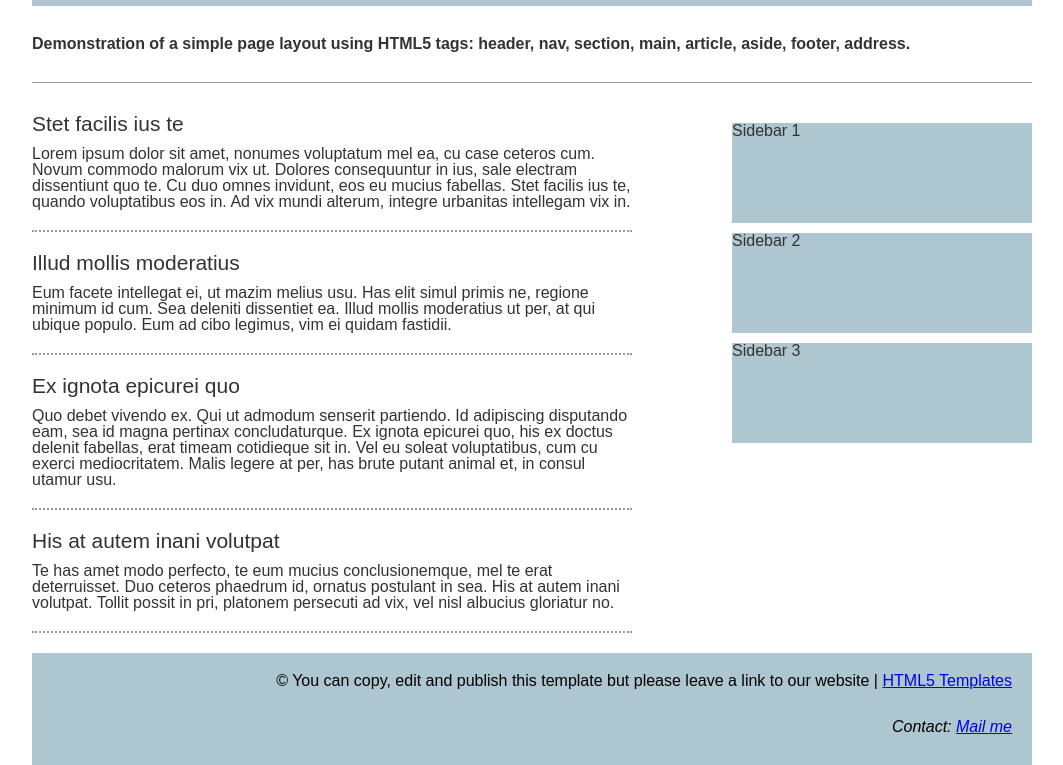
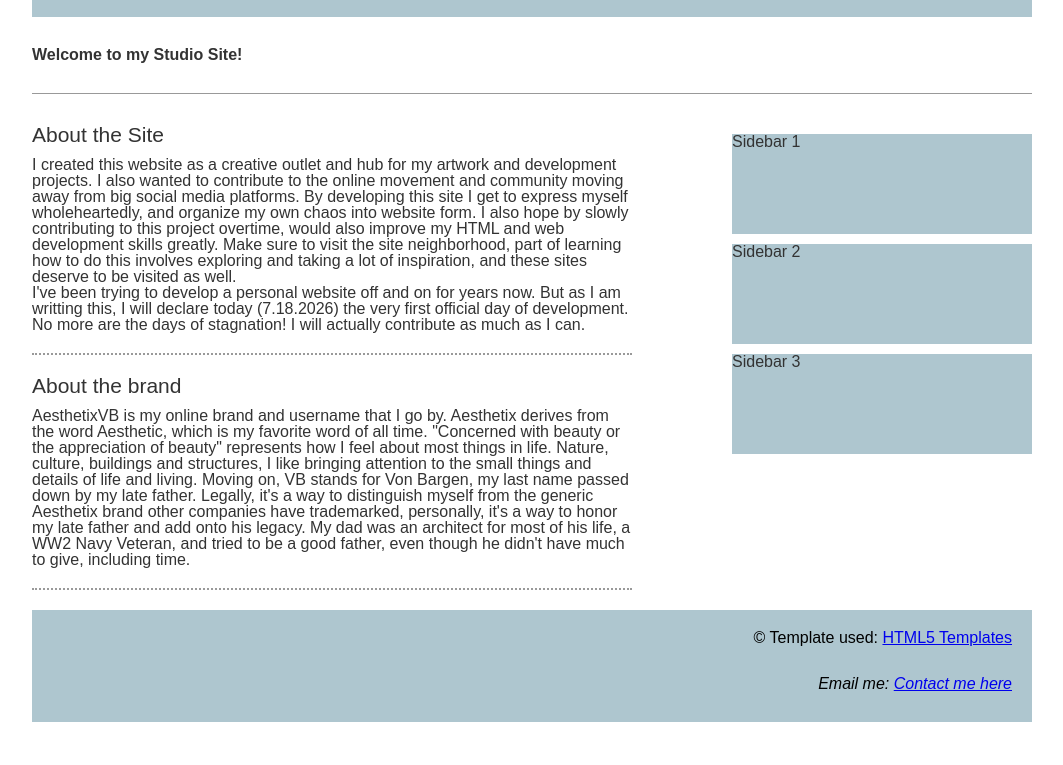
Before and after one commit to AesthetixVB/PersonalWebsite.1, a plain HTML site: page index.html in a window 1280 px wide. Shown: the part 104-869 px from the top of the page, without its empty margins (108-1171 px from the left). After the commit the page ends 826 px from the top, so only its background shows below. Drawn offline with Linux system fonts and the light colour scheme.

Commit message:
update index.html

```diff
--- a/index.html
+++ b/index.html
@@ -13,36 +13,49 @@
 
 <body>
 	<header>
-		<div id="logo"><img src="/logo.png">HTML5&nbsp;Layout</div>
+		<div id="logo"><img src="/Images/plumeria.png">HTML5&nbsp;Layout</div>
 		<nav>
 			<ul>
 				<li><a href="/">About the Site</a>
-				<li><a href="https://html-css-js.com/">About the Artist</a>
-				<li><a href="https://html-css-js.com/css/code/">Site Map</a>
-				<li><a href="https://htmlcheatsheet.com/js/">Back to Homepage</a>
+				<li><a href="">About the Artist</a>
+				<li><a href="">Site Map</a>
+				<li><a href="">Back to Homepage</a>
 			</ul>
 		</nav>
 	</header>
 	<section>
-		<strong>Demonstration of a simple page layout using HTML5 tags: header, nav, section, main, article, aside, footer, address.</strong>
+		<strong> Welcome to my Studio Site! </strong>
 	</section>
 	<section id="pageContent">
 		<main role="main">
 			<article>
-				<h2>Stet facilis ius te</h2>
-				<p>Lorem ipsum dolor sit amet, nonumes voluptatum mel ea, cu case ceteros cum. Novum commodo malorum vix ut. Dolores consequuntur in ius, sale electram dissentiunt quo te. Cu duo omnes invidunt, eos eu mucius fabellas. Stet facilis ius te, quando voluptatibus eos in. Ad vix mundi alterum, integre urbanitas intellegam vix in.</p>
+				<h2>About the Site</h2>
+				<p>
+					I created this website as a creative outlet and hub for my artwork and development projects.
+					I also wanted to contribute to the online movement and community moving away from big social media platforms.
+					By developing this site I get to express myself wholeheartedly, and organize my own chaos into website form.
+					I also hope by slowly contributing to this project overtime, would also improve my HTML and web development skills greatly.
+					Make sure to visit the site neighborhood, part of learning how to do this involves exploring and taking a lot of inspiration, and these sites deserve to be visited as well.
+				</p>
+				<p>
+					I've been trying to develop a personal website off and on for years now. But as
+					I am writting this, I will declare today (7.18.2026) the very first official day of development.
+					No more are the days of stagnation! I will actually contribute as much as I can.
+				</p>
 			</article>
 			<article>
-				<h2>Illud mollis moderatius</h2>
-				<p>Eum facete intellegat ei, ut mazim melius usu. Has elit simul primis ne, regione minimum id cum. Sea deleniti dissentiet ea. Illud mollis moderatius ut per, at qui ubique populo. Eum ad cibo legimus, vim ei quidam fastidii.</p>
-			</article>
-			<article>
-				<h2>Ex ignota epicurei quo</h2>
-				<p>Quo debet vivendo ex. Qui ut admodum senserit partiendo. Id adipiscing disputando eam, sea id magna pertinax concludaturque. Ex ignota epicurei quo, his ex doctus delenit fabellas, erat timeam cotidieque sit in. Vel eu soleat voluptatibus, cum cu exerci mediocritatem. Malis legere at per, has brute putant animal et, in consul utamur usu.</p>
-			</article>
-			<article>
-				<h2>His at autem inani volutpat</h2>
-				<p>Te has amet modo perfecto, te eum mucius conclusionemque, mel te erat deterruisset. Duo ceteros phaedrum id, ornatus postulant in sea. His at autem inani volutpat. Tollit possit in pri, platonem persecuti ad vix, vel nisl albucius gloriatur no.</p>
+				<h2>About the brand</h2>
+				<p>
+					AesthetixVB is my online brand and username that I go by.
+					Aesthetix derives from the word Aesthetic, which is my favorite word of all time.
+					"Concerned with beauty or the appreciation of beauty" represents how I feel about most things in life.
+					Nature, culture, buildings and structures, I like bringing attention to the small things and details of life and living.
+					Moving on, VB stands for Von Bargen, my last name passed down by my late father.
+					Legally, it's a way to distinguish myself from the generic Aesthetix brand other companies have trademarked, personally,
+					it's a way to honor my late father and add onto his legacy.
+					My dad was an architect for most of his life, a WW2 Navy Veteran, and tried to be a good father,
+					even though he didn't have much to give, including time.
+				</p>
 			</article>
 		</main>
 		<aside>
@@ -52,9 +65,9 @@
 		</aside>
 	</section>
 	<footer>
-		<p>&copy; You can copy, edit and publish this template but please leave a link to our website | <a href="https://html5-templates.com/" target="_blank" rel="nofollow">HTML5 Templates</a></p>
+		<p>&copy; Template used: <a href="https://html5-templates.com/" target="_blank" rel="nofollow">HTML5 Templates</a></p>
 		<address>
-			Contact: <a href="mailto:me@example.com">Mail me</a>
+			Email me: <a href="mailto:vonbargen.business@gmail.com">Contact me here</a>
 		</address>
 	</footer>
 
```
